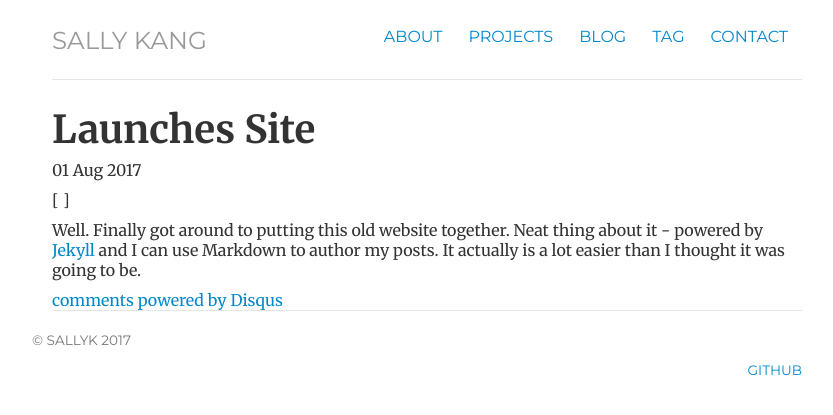
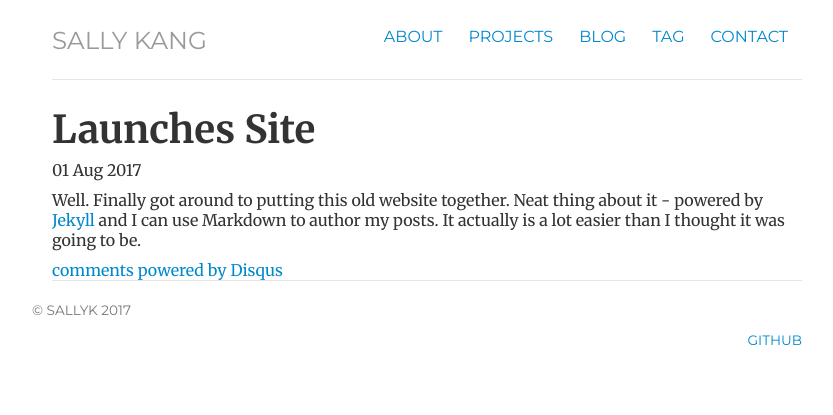
Before and after one commit to SallyKAN/SallyKAN.github.io, a Jekyll site: the page built from _posts/2017-08-01-a-pirate-site-launched.md, in a window 1280 px wide. Shown: the top 415 px of the page, without its empty margins (213-1046 px from the left). Built offline with Jekyll 4.4.1, drawn with Linux system fonts in a browser that asks for light colours; nearby versions of some CDN libraries; library files that are not in the unit come from our copies; a script that is not in the unit is left out; comment, search, counter and statistics services are not loaded.

Commit message:
made changes

```diff
--- a/_layouts/post.html
+++ b/_layouts/post.html
@@ -4,12 +4,12 @@ layout: default
 <div class="post">
 <h1>{{ page.title }}</h1>
 <p class="meta">{{ page.date | date_to_string }}</p>
-<p><span>[
+<p><span>
   {% for tag in page.tags %}
     {% capture tag_name %}{{ tag }}{% endcapture %}
     <a href="/tag/{{ tag_name }}"><code class="highligher-rouge"><nobr>{{ tag_name }}</nobr></code>&nbsp;</a>
   {% endfor %}
-]</span></p>
+</span></p>
 
   {{ content }}
 </div>
--- a/blog/index.html
+++ b/blog/index.html
@@ -8,7 +8,6 @@ contact: passive
 ---
 	<h1></h1>
 	<ul class="posts">
-	  <a href="/tag">tags</a>
 	  {% for post in site.posts %}
 	    <li><span>{{ post.date | date_to_string }}</span> » <a href="{{ post.url }}" title="{{ post.title }}">{{ post.title }}</a></li>
 	  {% endfor %}
```
